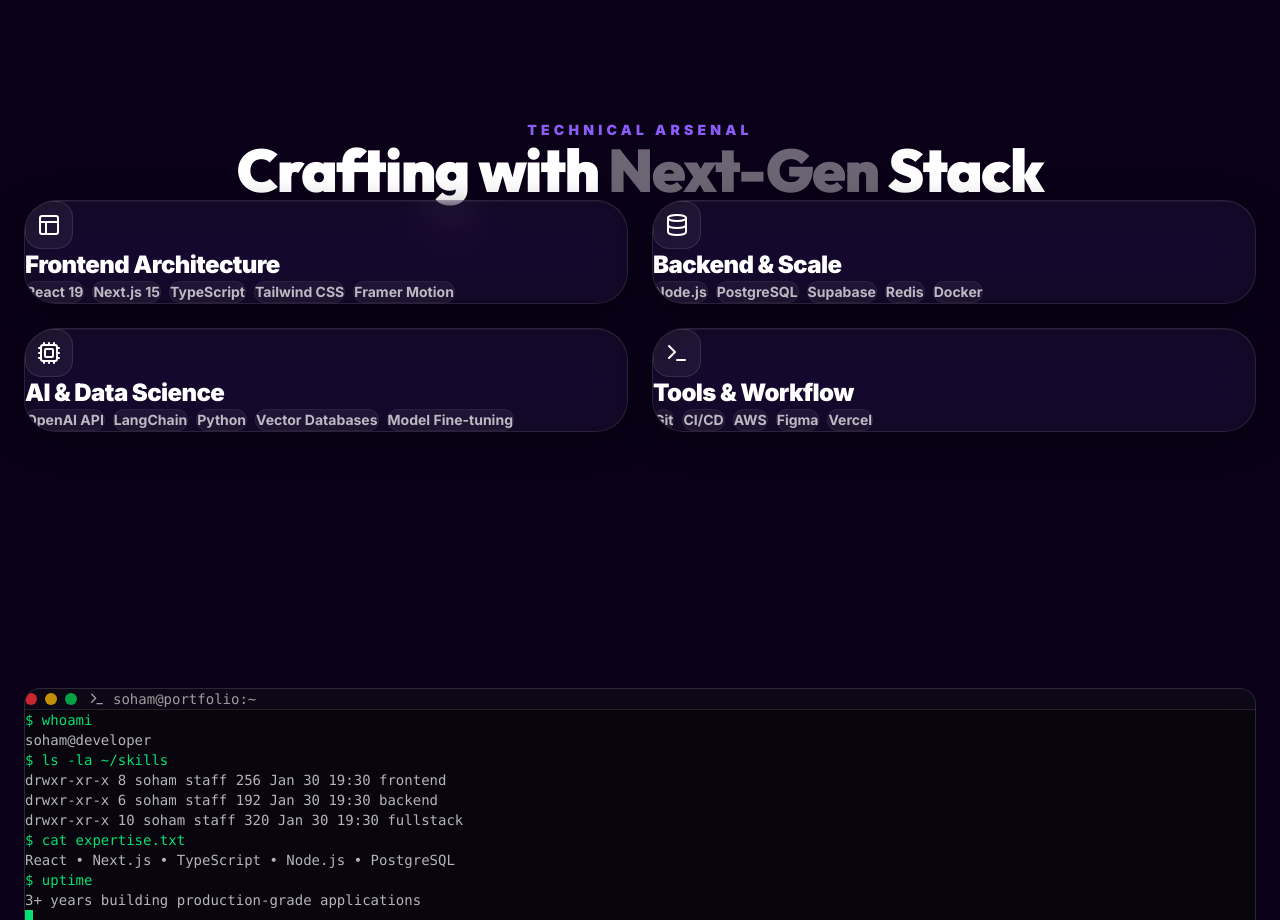
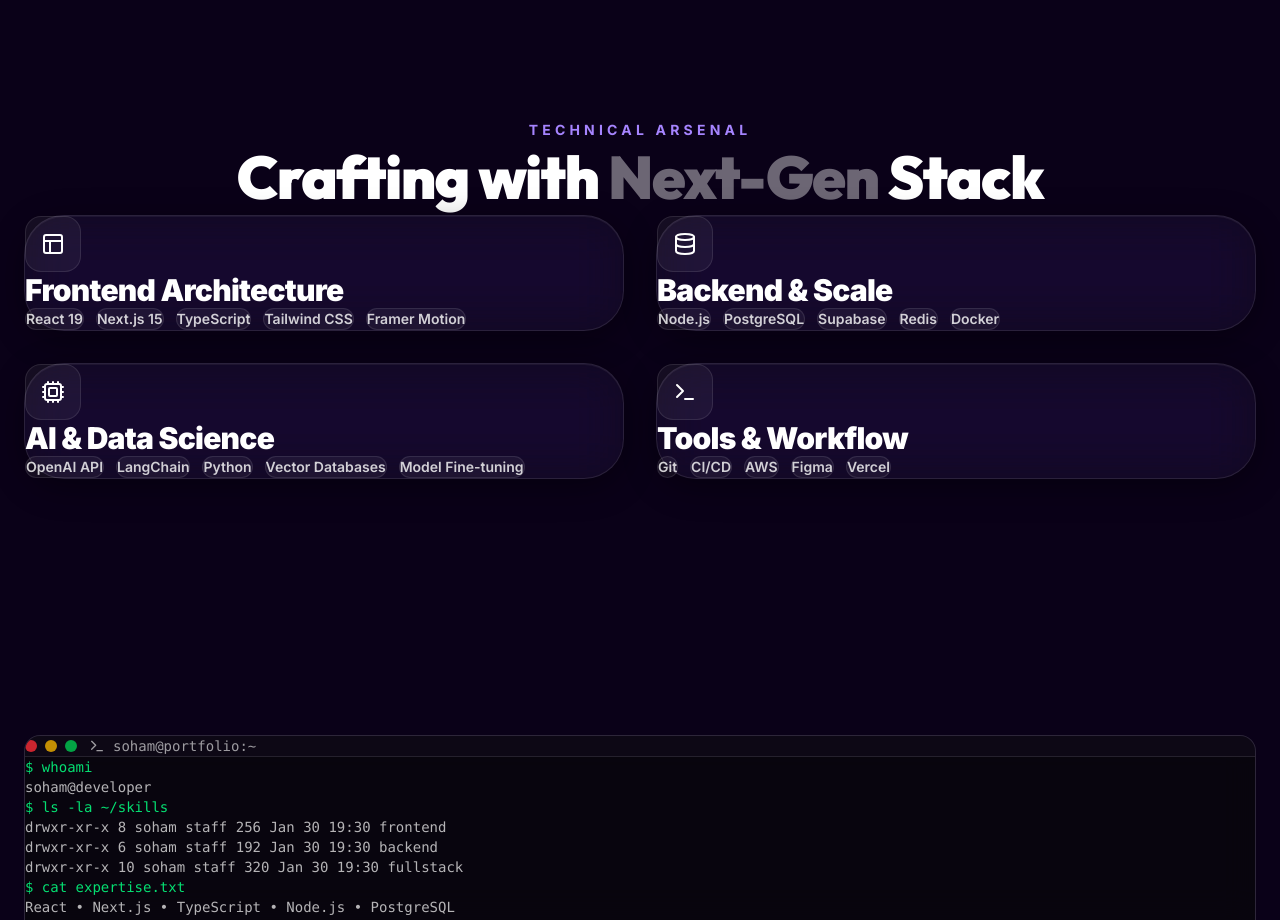
Before and after one commit to vyassoham/myweb, a Next.js app: page / in a window 1280 px wide. Shown: the part 1500-2420 px from the top of the page. Built offline with nearby package versions, Linux system fonts and the light colour scheme.

Commit message:
UI: Refine Skills section - improved padding, scaling, and resolved text clipping

```diff
--- a/app/components/Skills.tsx
+++ b/app/components/Skills.tsx
@@ -39,12 +39,12 @@
     return (
         <section id="skills" className="section-padding relative w-full">
             <div className="container px-6">
-                <div className="flex flex-col items-center text-center mb-20 space-y-4">
+                <div className="flex flex-col items-center text-center mb-16 space-y-4">
                     <motion.span
                         initial={{ opacity: 0, y: 20 }}
                         whileInView={{ opacity: 1, y: 0 }}
                         viewport={{ once: true }}
-                        className="text-brand-purple font-black text-sm uppercase tracking-[0.3em]"
+                        className="text-violet-400 font-bold text-sm uppercase tracking-[0.3em]"
                     >
                         Technical Arsenal
                     </motion.span>
@@ -53,13 +53,13 @@
                         whileInView={{ opacity: 1, y: 0 }}
                         viewport={{ once: true }}
                         transition={{ delay: 0.1 }}
-                        className="text-4xl md:text-6xl font-black font-display tracking-tight"
+                        className="text-3xl md:text-5xl lg:text-6xl font-black font-display tracking-tight leading-tight"
                     >
                         Crafting with <span className="text-white/40">Next-Gen</span> Stack
                     </motion.h2>
                 </div>
 
-                <div className="grid grid-cols-1 md:grid-cols-2 gap-6">
+                <div className="grid grid-cols-1 md:grid-cols-2 gap-8">
                     {SKILL_CATEGORIES.map((cat, idx) => (
                         <motion.div
                             key={cat.title}
@@ -67,26 +67,25 @@
                             whileInView={{ opacity: 1, y: 0 }}
                             viewport={{ once: true }}
                             transition={{ delay: idx * 0.1 }}
-                            whileHover={{ y: -5 }}
                             className={cn(
-                                "glass p-8 rounded-[2rem] border relative overflow-hidden group",
+                                "glass p-10 rounded-[2.5rem] border relative group transition-all duration-500 hover:shadow-2xl hover:shadow-violet-500/10",
                                 cat.border
                             )}
                         >
-                            <div className={cn("absolute inset-0 bg-gradient-to-br transition-opacity duration-500 opacity-0 group-hover:opacity-100", cat.color)} />
+                            <div className={cn("absolute inset-0 bg-gradient-to-br transition-opacity duration-500 opacity-0 group-hover:opacity-100 rounded-[2.5rem]", cat.color)} />
 
-                            <div className="relative z-10">
-                                <div className="w-12 h-12 rounded-2xl bg-white/5 border border-white/10 flex items-center justify-center mb-6 group-hover:bg-white group-hover:text-brand-dark transition-all">
+                            <div className="relative z-10 flex flex-col h-full">
+                                <div className="w-14 h-14 rounded-2xl bg-white/5 border border-white/10 flex items-center justify-center mb-8 group-hover:bg-white group-hover:text-black transition-all duration-300">
                                     {cat.icon}
                                 </div>
 
-                                <h3 className="text-2xl font-black text-white mb-6 tracking-tight">{cat.title}</h3>
+                                <h3 className="text-2xl md:text-3xl font-black text-white mb-6 tracking-tight">{cat.title}</h3>
 
-                                <div className="flex flex-wrap gap-2">
+                                <div className="flex flex-wrap gap-3 mt-auto">
                                     {cat.skills.map((skill) => (
                                         <span
                                             key={skill}
-                                            className="px-4 py-2 rounded-xl bg-white/5 text-white/70 text-sm font-bold border border-white/5 hover:border-white/20 hover:text-white transition-all cursor-default"
+                                            className="px-4 py-2.5 rounded-xl bg-white/5 text-white/80 text-sm font-semibold border border-white/10 hover:border-white/30 hover:bg-white/10 transition-all cursor-default whitespace-nowrap"
                                         >
                                             {skill}
                                         </span>
```
